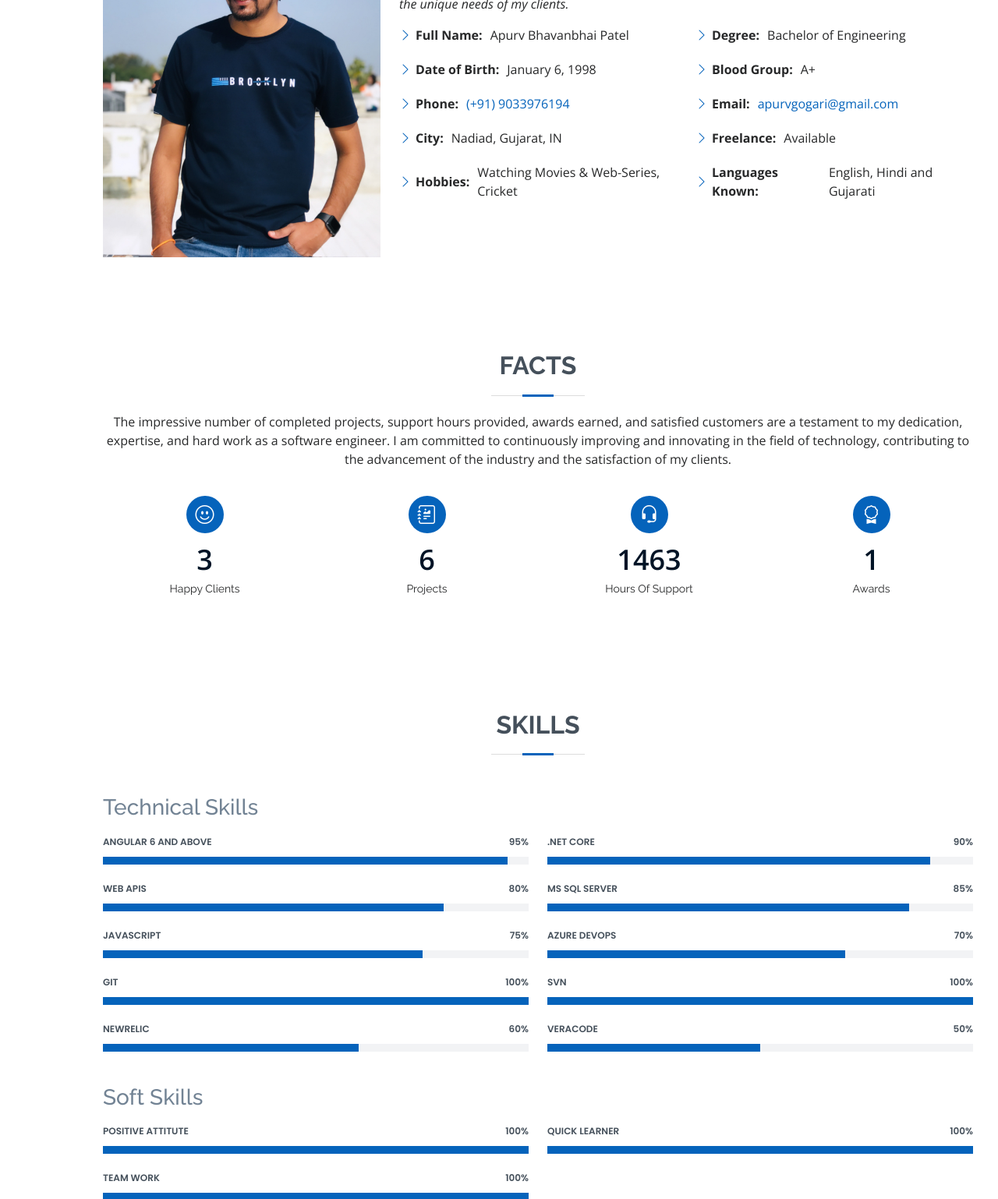
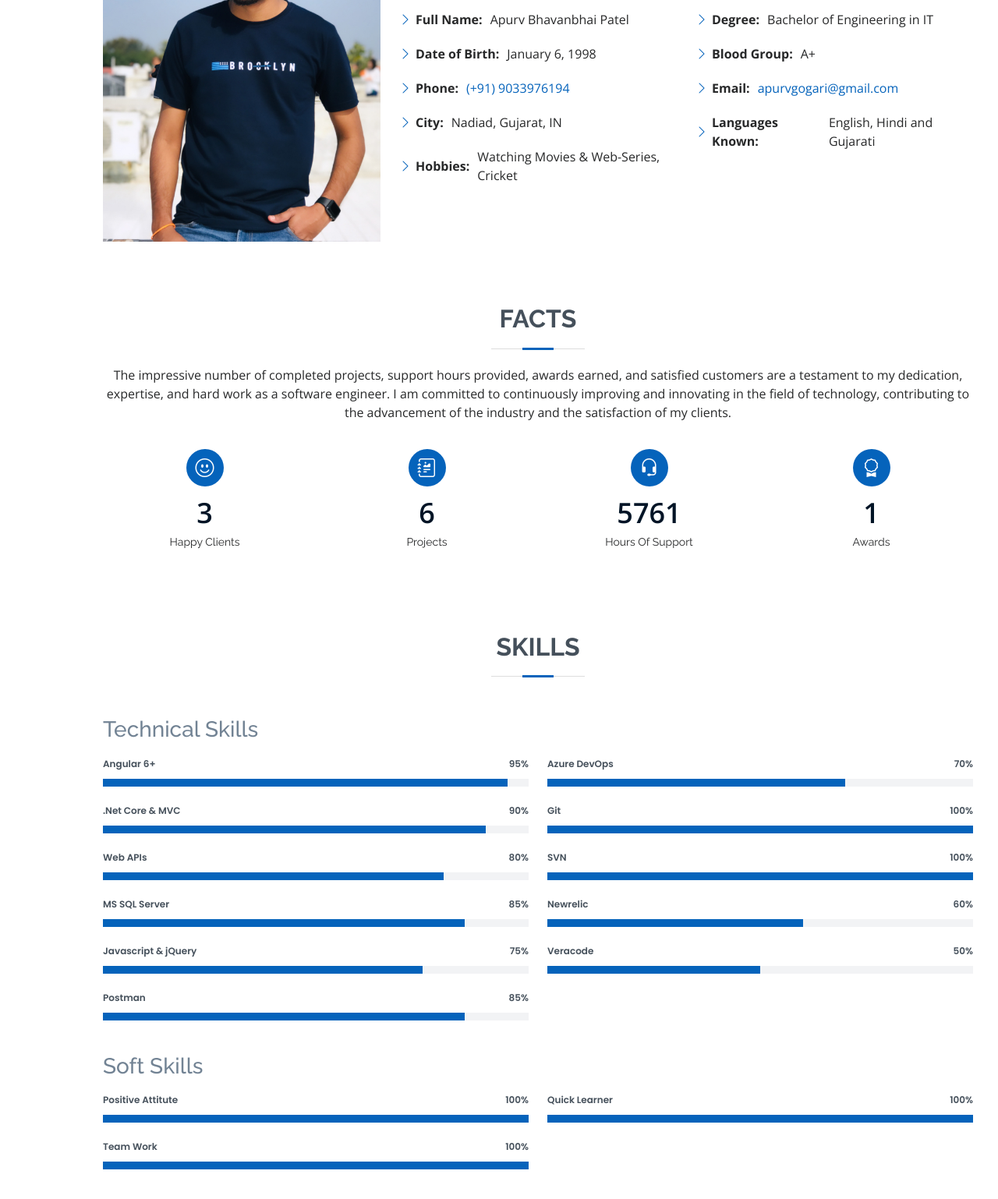
Before and after one commit to apurv-patel/Portfolio, a plain HTML site: page index.html in a window 1280 px wide. Shown: the part 1135-2673 px from the top of the page at 78% size. Drawn offline with nearby package versions, Linux system fonts and the light colour scheme.

Commit message:
Alignment bug fixed, Updated content

```diff
--- a/assets/css/style.css
+++ b/assets/css/style.css
@@ -353,7 +353,7 @@ h6 {
 # Sections General
 --------------------------------------------------------------*/
 section {
-  padding: 60px 0;
+  padding: 40px 0;
   overflow: hidden;
 }
 
@@ -488,7 +488,6 @@ section {
 .skills .progress .skill {
   padding: 10px 0;
   margin: 0;
-  text-transform: uppercase;
   display: block;
   font-weight: 600;
   font-family: "Poppins", sans-serif;
@@ -1250,6 +1249,10 @@ section {
   color: #0072b1 !important
 }
 
+.whatsapp {
+  margin: 0 !important;
+}
+
 .whatsapp:hover {
   color: #25D366 !important
 }
--- a/assets/vendor/php-email-form/validate.js
+++ b/assets/vendor/php-email-form/validate.js
@@ -8,8 +8,8 @@
 
   let forms = document.querySelectorAll('.php-email-form');
 
-  forms.forEach( function(e) {
-    e.addEventListener('submit', function(event) {
+  forms.forEach(function (e) {
+    e.addEventListener('submit', function (event) {
       event.preventDefault();
 
       let thisForm = this;
@@ -17,7 +17,7 @@
       let action = thisForm.getAttribute('action');
       let recaptcha = thisForm.getAttribute('data-recaptcha-site-key');
 
-      if( ! action ) {
+      if (!action) {
         displayError(thisForm, 'The form action property is not set!');
         return;
       }
@@ -25,18 +25,18 @@
       thisForm.querySelector('.error-message').classList.remove('d-block');
       thisForm.querySelector('.sent-message').classList.remove('d-block');
 
-      let formData = new FormData( thisForm );
+      let formData = new FormData(thisForm);
 
-      if ( recaptcha ) {
-        if(typeof grecaptcha !== "undefined" ) {
-          grecaptcha.ready(function() {
+      if (recaptcha) {
+        if (typeof grecaptcha !== "undefined") {
+          grecaptcha.ready(function () {
             try {
-              grecaptcha.execute(recaptcha, {action: 'php_email_form_submit'})
+              grecaptcha.execute(recaptcha, { action: 'php_email_form_submit' })
                 .then(token => {
                   formData.set('recaptcha-response', token);
                   php_email_form_submit(thisForm, action, formData);
                 })
-            } catch(error) {
+            } catch (error) {
               displayError(thisForm, error);
             }
           });
@@ -50,13 +50,15 @@
   });
 
   function php_email_form_submit(thisForm, action, formData) {
+    displayError(thisForm, 'This form service is currently not available. Please try to connect with email or phone.');
+    return;
     fetch(action, {
       method: 'POST',
       body: formData,
-      headers: {'X-Requested-With': 'XMLHttpRequest'}
+      headers: { 'X-Requested-With': 'XMLHttpRequest' }
     })
       .then(response => {
-      if( response.ok ) {
+        if (response.ok) {
           return response.text();
         } else {
           throw new Error(`${response.status} ${response.statusText} ${response.url}`);
--- a/index.html
+++ b/index.html
@@ -46,14 +46,15 @@
   <section id="hero" class="d-flex flex-column justify-content-center">
     <div class="container" data-aos="zoom-in" data-aos-delay="100">
       <h1 class="apurv-name">Apurv Patel</h1>
-      <p>I'm <span class="typed" data-typed-items="Developer, Freelancer"></span></p>
+      <p>I'm <span class="typed" data-typed-items="Developer, Coder, Software Engineer, Computer Programmer"></span></p>
       <div class="social-links">
         <a target="_blank" href="https://twitter.com/ApurvPatelAp" class="twitter"><i class="bx bxl-twitter"></i></a>
         <a target="_blank" href="https://www.facebook.com/apurv.gogari" class="facebook"><i
             class="bx bxl-facebook"></i></a>
         <a target="_blank" href="https://www.instagram.com/apurvpatel.ap" class="instagram"><i
             class="bx bxl-instagram"></i></a>
-        <a target="_blank" href="skype:live:.cid.675a16fe0c3bdfe2" class="skype"><i class="bx bxl-skype"></i></a>
+        <a target="_blank" href="https://join.skype.com/invite/q9D8GkGJ2GJ1" class="skype"><i
+            class="bx bxl-skype"></i></a>
         <a target="_blank" href="https://www.linkedin.com/in/apurv-patel-8a3464112" class="linkedin"><i
             class="bx bxl-linkedin"></i></a>
         <a target="_blank" href="https://wa.me/9033976194" class="whatsapp"><i class='bx bxl-whatsapp'></i></a>
@@ -98,14 +99,14 @@
               </div>
               <div class="col-lg-6">
                 <ul>
-                  <li><i class="bi bi-chevron-right"></i><strong>Degree:</strong><span>Bachelor of Engineering</span>
+                  <li><i class="bi bi-chevron-right"></i><strong>Degree:</strong><span>Bachelor of Engineering in
+                      IT</span>
                   </li>
                   <li><i class="bi bi-chevron-right"></i><strong>Blood Group:</strong><span>A+</span>
                   </li>
                   <li><i class="bi bi-chevron-right"></i><strong>Email:</strong><a
                       href="mailto:apurvgogari@gmail.com"><span>apurvgogari@gmail.com</span></a>
                   </li>
-                  <li><i class="bi bi-chevron-right"></i><strong>Freelance:</strong><span>Available</span></li>
                   <li><i class="bi bi-chevron-right"></i><strong>Languages Known:</strong><span>English, Hindi and
                       Gujarati</span></li>
                 </ul>
@@ -145,7 +146,7 @@
           <div class="col-lg-3 col-md-6 mt-5 mt-lg-0">
             <div class="count-box">
               <i class="bi bi-headset"></i>
-              <span data-purecounter-start="0" data-purecounter-end="1463" data-purecounter-duration="1"
+              <span data-purecounter-start="0" data-purecounter-end="5761" data-purecounter-duration="1"
                 class="purecounter"></span>
               <p>Hours Of Support</p>
             </div>
@@ -171,9 +172,16 @@
         <div class="row skills-content">
           <div class="col-lg-6">
             <div class="progress">
-              <span class="skill">Angular 6 and above<i class="val">95%</i></span>
+              <span class="skill">Angular 6+<i class="val">95%</i></span>
               <div class="progress-bar-wrap">
                 <div class="progress-bar" role="progressbar" aria-valuenow="95" aria-valuemin="0" aria-valuemax="100">
+                </div>
+              </div>
+            </div>
+            <div class="progress">
+              <span class="skill">.Net Core & MVC<i class="val">90%</i></span>
+              <div class="progress-bar-wrap">
+                <div class="progress-bar" role="progressbar" aria-valuenow="90" aria-valuemin="0" aria-valuemax="100">
                 </div>
               </div>
             </div>
@@ -185,9 +193,32 @@
               </div>
             </div>
             <div class="progress">
-              <span class="skill">Javascript<i class="val">75%</i></span>
+              <span class="skill">MS SQL Server<i class="val">85%</i></span>
+              <div class="progress-bar-wrap">
+                <div class="progress-bar" role="progressbar" aria-valuenow="85" aria-valuemin="0" aria-valuemax="100">
+                </div>
+              </div>
+            </div>
+            <div class="progress">
+              <span class="skill">Javascript & jQuery<i class="val">75%</i></span>
               <div class="progress-bar-wrap">
                 <div class="progress-bar" role="progressbar" aria-valuenow="75" aria-valuemin="0" aria-valuemax="100">
+                </div>
+              </div>
+            </div>
+            <div class="progress">
+              <span class="skill">Postman<i class="val">85%</i></span>
+              <div class="progress-bar-wrap">
+                <div class="progress-bar" role="progressbar" aria-valuenow="85" aria-valuemin="0" aria-valuemax="100">
+                </div>
+              </div>
+            </div>
+          </div>
+          <div class="col-lg-6">
+            <div class="progress">
+              <span class="skill">Azure DevOps<i class="val">70%</i></span>
+              <div class="progress-bar-wrap">
+                <div class="progress-bar" role="progressbar" aria-valuenow="70" aria-valuemin="0" aria-valuemax="100">
                 </div>
               </div>
             </div>
@@ -199,39 +230,16 @@
               </div>
             </div>
             <div class="progress">
-              <span class="skill">Newrelic<i class="val">60%</i></span>
+              <span class="skill">SVN<i class="val">100%</i></span>
               <div class="progress-bar-wrap">
-                <div class="progress-bar" role="progressbar" aria-valuenow="60" aria-valuemin="0" aria-valuemax="100">
-                </div>
-              </div>
-            </div>
-          </div>
-          <div class="col-lg-6">
-            <div class="progress">
-              <span class="skill">.Net Core<i class="val">90%</i></span>
-              <div class="progress-bar-wrap">
-                <div class="progress-bar" role="progressbar" aria-valuenow="90" aria-valuemin="0" aria-valuemax="100">
+                <div class="progress-bar" role="progressbar" aria-valuenow="100" aria-valuemin="0" aria-valuemax="100">
                 </div>
               </div>
             </div>
             <div class="progress">
-              <span class="skill">MS SQL Server<i class="val">85%</i></span>
+              <span class="skill">Newrelic<i class="val">60%</i></span>
               <div class="progress-bar-wrap">
-                <div class="progress-bar" role="progressbar" aria-valuenow="85" aria-valuemin="0" aria-valuemax="100">
-                </div>
-              </div>
-            </div>
-            <div class="progress">
-              <span class="skill">Azure DevOps<i class="val">70%</i></span>
-              <div class="progress-bar-wrap">
-                <div class="progress-bar" role="progressbar" aria-valuenow="70" aria-valuemin="0" aria-valuemax="100">
-                </div>
-              </div>
-            </div>
-            <div class="progress">
-              <span class="skill">SVN<i class="val">100%</i></span>
-              <div class="progress-bar-wrap">
-                <div class="progress-bar" role="progressbar" aria-valuenow="100" aria-valuemin="0" aria-valuemax="100">
+                <div class="progress-bar" role="progressbar" aria-valuenow="60" aria-valuemin="0" aria-valuemax="100">
                 </div>
               </div>
             </div>
@@ -365,7 +373,7 @@
               <h5>2013</h5>
               <p><em>New English School, Nadiad</em></p>
               <ul>
-                <li><strong>University:</strong><span>Gujarat Secondary Secondary Education Board</span></li>
+                <li><strong>University:</strong><span>Gujarat Secondary Education Board</span></li>
                 <li><strong>Percentage:</strong><span>81.33%</span></li>
               </ul>
             </div>
@@ -817,7 +825,8 @@
             class="bx bxl-facebook"></i></a>
         <a target="_blank" href="https://www.instagram.com/apurvpatel.ap" class="instagram"><i
             class="bx bxl-instagram"></i></a>
-        <a target="_blank" href="skype:live:.cid.675a16fe0c3bdfe2" class="skype"><i class="bx bxl-skype"></i></a>
+        <a target="_blank" href="https://join.skype.com/invite/q9D8GkGJ2GJ1" class="skype"><i
+            class="bx bxl-skype"></i></a>
         <a target="_blank" href="https://www.linkedin.com/in/apurv-patel-8a3464112" class="linkedin"><i
             class="bx bxl-linkedin"></i></a>
         <a target="_blank" href="https://wa.me/9033976194" class="whatsapp"><i class='bx bxl-whatsapp'></i></a>
```
Lines whose indentation alone changed are shown as unchanged.
